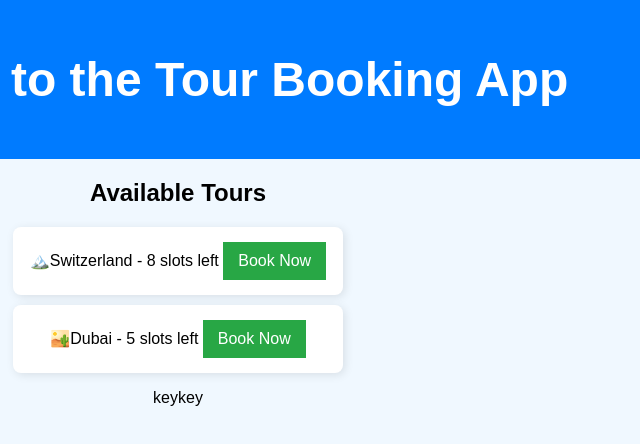
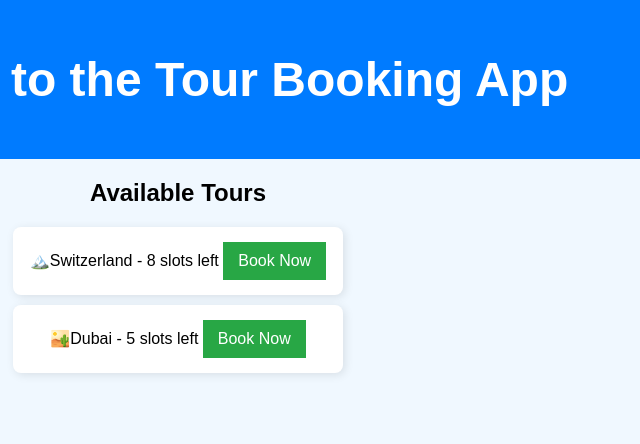
Before and after one commit to shansswj/coding-practice, a plain HTML site: page tour-booking-app/index.html in a window 1280 px wide. Shown: the full height of the page, 462-1102 px from the left. Drawn offline with Linux system fonts and the light colour scheme.

Commit message:
donezoro

```diff
--- a/tour-booking-app/index.html
+++ b/tour-booking-app/index.html
@@ -17,7 +17,6 @@
                 <li>🏔️Switzerland - <span id="swiss-slots">8</span> slots left <button>Book Now</button></li>
                 <li>🏜️Dubai - <span id="dubai slots">5</span> slots left <button>Book Now</button></li>
             </ul>
-            keykey
         </section>
         <script src="script.js"></script>
     </body>
```
Also changed, not shown: Whatsapp/index.html (+0 -1 lines).
